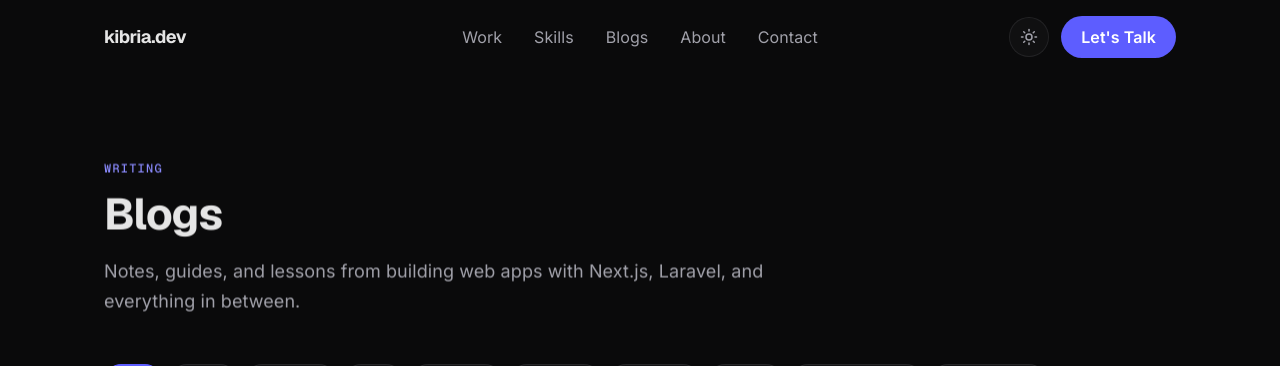
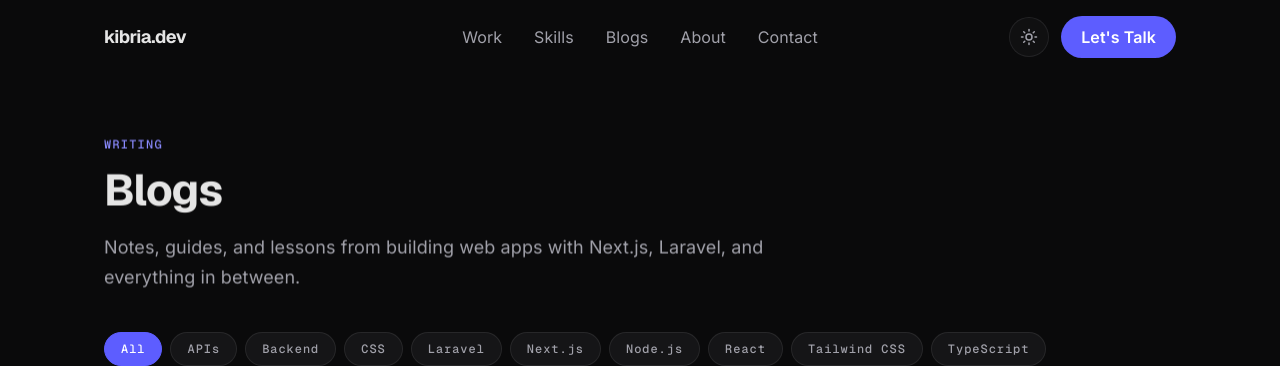
Before and after one commit to kibriahq/portfolio, a Next.js app: page /blogs in a window 1280 px wide. Shown: the top 366 px of the page. Built offline with nearby package versions, Linux system fonts and the light colour scheme.

Commit message:
fix: padding of blogs page

```diff
--- a/app/blogs/page.tsx
+++ b/app/blogs/page.tsx
@@ -21,9 +21,9 @@ export default async function BlogsPage() {
   const posts = await getAllPosts();
 
   return (
-    <main className="mx-auto min-h-screen max-w-container-max px-margin-mobile pb-24 pt-32 md:px-margin-desktop md:pt-40">
+    <main className="mx-auto min-h-screen max-w-container-max px-margin-mobile pb-24 pt-28 md:px-margin-desktop md:pt-34">
       {/* Hero */}
-      <Reveal className="mb-12 max-w-2xl">
+      <Reveal className="mb-10 max-w-2xl">
         <span className="font-mono text-label-sm uppercase tracking-widest text-primary block">
           Writing
         </span>
```
